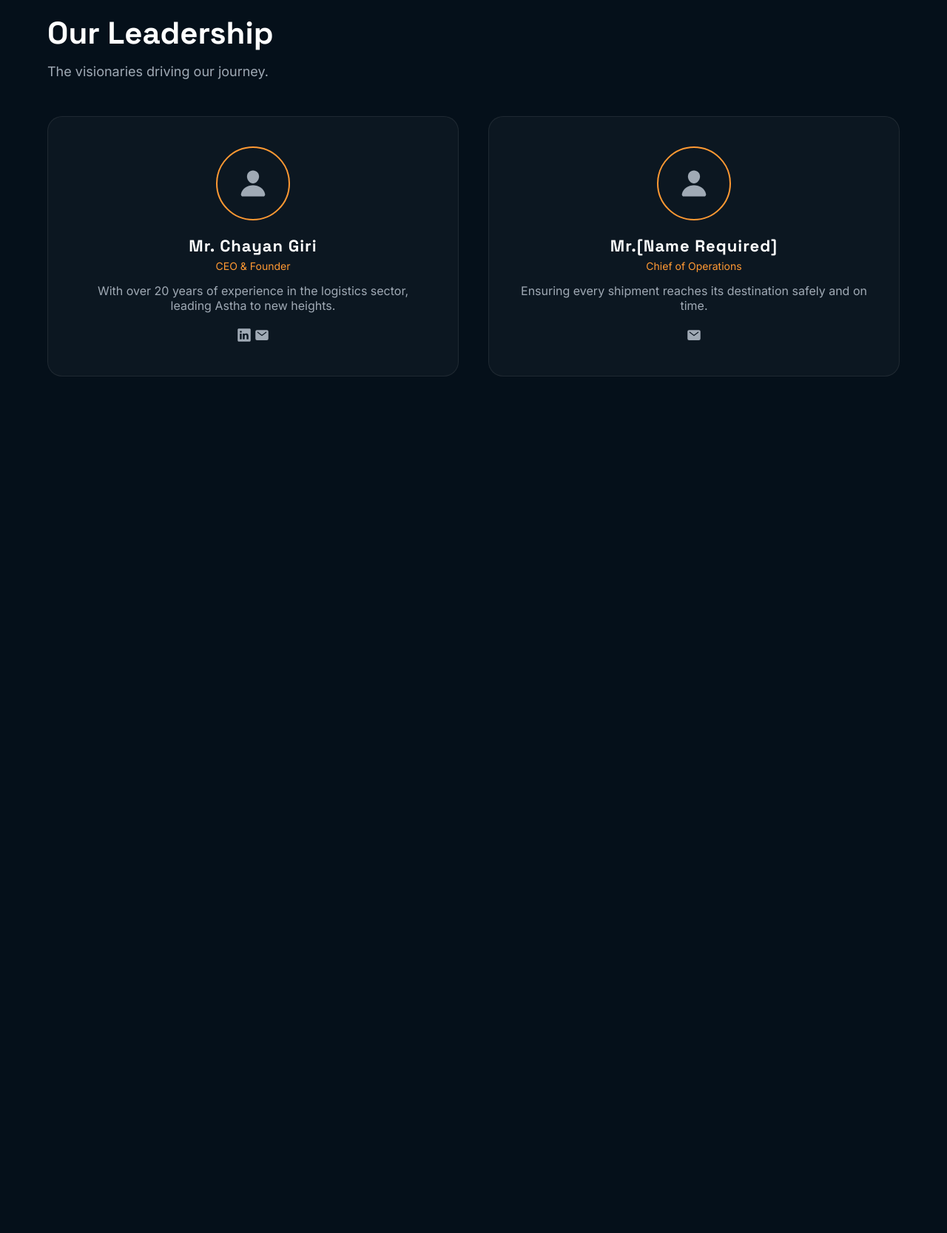
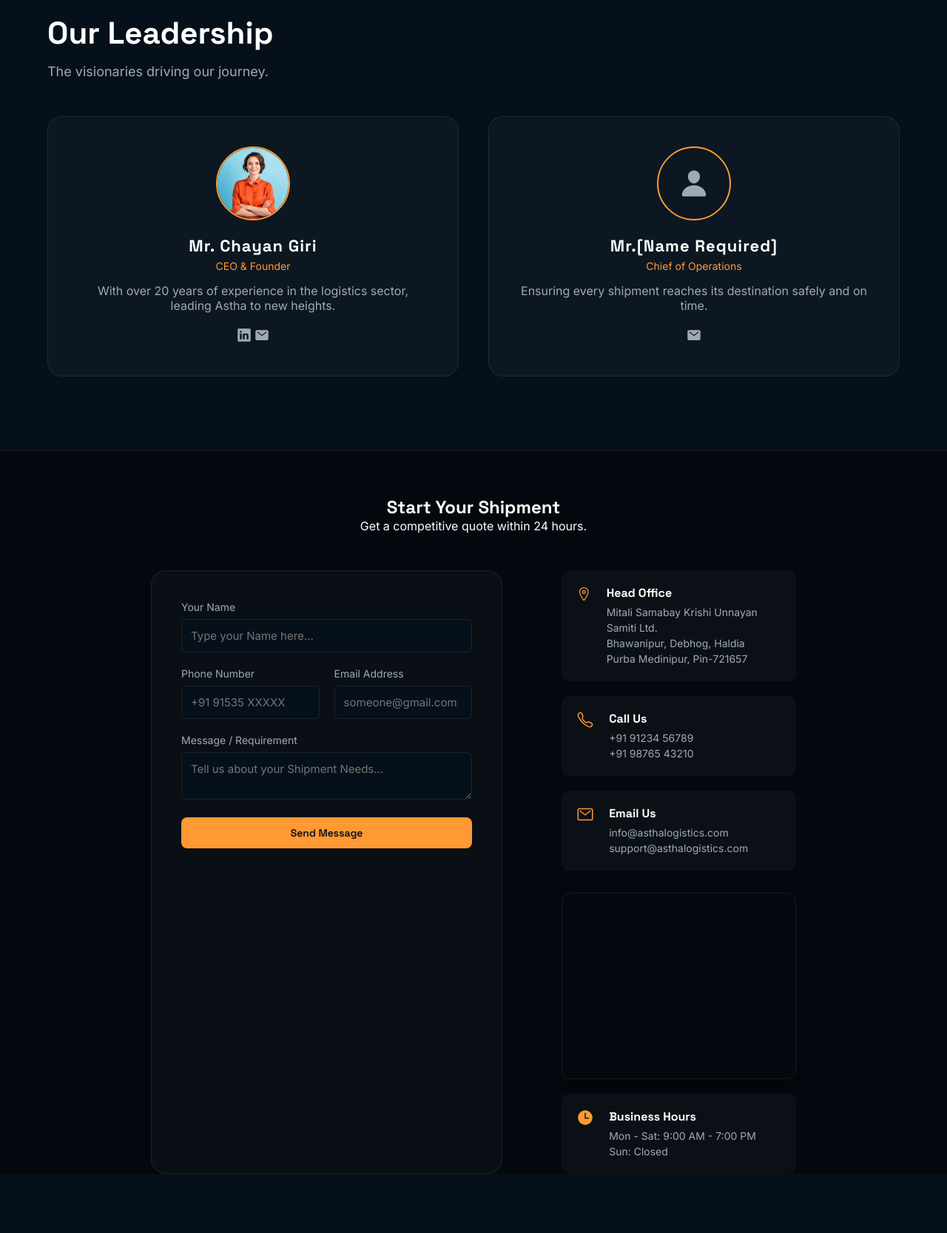
Before and after one commit to Ankan0503/AsthaLogistics, a Django app: page / in a window 1280 px wide. Shown: the part 3829-5496 px from the top of the page at 74% size. Before the commit the page ends 4338 px from the top, so only its background shows below. Run offline with Django 5.2, Linux system fonts and the light colour scheme; a map, chart or similar area stays blank; grey boxes are pictures that could not be loaded.

Commit message:
Designed the Contact Page - a part of Footer

```diff
--- /dev/null
+++ b/static/css/contact.css
@@ -0,0 +1,112 @@
+.contact-section {
+    max-width: 1000px;
+    margin: 0 auto 80px;
+    padding: 0 5%;
+}
+
+.contact-header {
+    text-align: center;
+    margin-bottom: 50px;
+}
+
+.contact-wrapper {
+    display: grid;
+    grid-template-columns: 1.5fr 1fr;
+    gap: 80px;
+}
+
+.glass-form {
+    padding: 40px;
+    border-radius: 20px;
+    background: var(--glass);
+    border: 1px solid var(--glass-border);
+}
+
+.form-group {
+    margin-bottom: 20px;
+}
+
+.form-row {
+    display: grid;
+    grid-template-columns: 1fr 1fr;
+    gap: 20px;
+}
+
+.form-group label {
+    display: block;
+    color: var(--text-gray);
+    font-size: 14px;
+    margin-bottom: 8px;
+}
+
+.form-group input,
+.form-group textarea {
+    width: 100%;
+    padding: 12px;
+    font-family: var(--font-body);
+    font-size: 15px;
+    color: white;
+    border-radius: 6px;
+    background: var(--navy-deep);
+    border: 1px solid var(--glass-border);
+    outline: none;
+}
+
+.form-group input:focus,
+.form-group textarea:focus {
+    outline: none;
+    border: 1px solid var(--saffron);
+}
+
+.width-full {
+    width: 100%;
+}
+
+.contact-info-cards {
+    display: flex;
+    flex-direction: column;
+    gap: 20px;
+    justify-content: center;
+}
+
+.info-card {
+    display: flex;
+    gap: 20px;
+    background: rgba(255, 255, 255, 0.03);
+    padding: 20px;
+    border-radius: 10px;
+}
+
+.info-card:hover {
+    border-color: rgba(255, 255, 255, 0.1);
+    background: rgba(255, 255, 255, 0.05);
+}
+
+.info-card ion-icon {
+    color: var(--saffron);
+    font-size: 24px;
+}
+
+.info-card h4 {
+    margin-bottom: 5px;
+}
+
+.info-card p {
+    font-size: 14px;
+    color: var(--text-gray);
+    line-height: 1.5;
+}
+
+.map-container {
+    position: relative;
+    margin-top: 10px;
+    border-radius: 12px;
+    overflow: hidden;
+    border: 1px solid var(--glass-border);
+    box-shadow: 0 4px 20px rgba(0, 0, 0, 0.3);
+}
+
+.map-container iframe {
+    display: block;
+    filter: grayscale(0.5) invert(0.9) contrast(0.8);
+}
--- /dev/null
+++ b/static/css/footer.css
@@ -0,0 +1,5 @@
+.footer {
+    border-top: 1px solid var(--glass-border);
+    background: #02080d;
+    padding-top: 60px;
+}
--- a/static/css/leadership.css
+++ b/static/css/leadership.css
@@ -30,6 +30,16 @@
     justify-content: center;
     align-items: center;
     margin-bottom: 20px;
+    position: relative;
+    overflow: hidden;
+}
+
+.team-img img {
+    display: block;
+    position: absolute;
+    width: 100%;
+    height: 100%;
+    object-fit: cover;
 }
 
 .team-img ion-icon {
--- a/templates/base.html
+++ b/templates/base.html
@@ -15,6 +15,8 @@
     <script type="module" src="https://unpkg.com/ionicons@7.1.0/dist/ionicons/ionicons.esm.js"></script>
     <script nomodule src="https://unpkg.com/ionicons@7.1.0/dist/ionicons/ionicons.js"></script>
     <link rel="stylesheet" href="{% static 'css/navbar.css' %}">
+    <link rel="stylesheet" href="{% static 'css/contact.css' %}">
+    <link rel="stylesheet" href="{% static 'css/footer.css' %}">
     {% block extra_css %}
     {% endblock %}
 </head>
@@ -33,6 +35,9 @@
     </nav>
     {% block content %}
     {% endblock %}
+    <footer id="contact" class="contact footer">
+        {% include 'partials/contact.html' %}
+    </footer>
 </body>
 
 </html>
--- /dev/null
+++ b/templates/partials/contact.html
@@ -0,0 +1,70 @@
+<div class="contact-section">
+    <div class="contact-header">
+        <h2>
+            Start Your Shipment
+        </h2>
+        <p>Get a competitive quote within 24 hours.</p>
+    </div>
+    <div class="contact-wrapper">
+        <form class="glass-form">
+            <div class="form-group">
+                <label for="userName">Your Name</label>
+                <input type="text" id="userName" placeholder="Type your Name here..." autocomplete="name">
+            </div>
+            <div class="form-row">
+                <div class="form-group">
+                    <label for="userPhone">Phone Number</label>
+                    <input type="tel" id="userPhone" placeholder="+91 91535 XXXXX" autocomplete="tel">
+                </div>
+                <div class="form-group">
+                    <label for="userEmail">Email Address </label>
+                    <input type="email" id="userEmail" placeholder="someone@gmail.com" autocomplete="email">
+                </div>
+            </div>
+            <div class="form-group">
+                <label for="userMessage">Message / Requirement</label>
+                <textarea name="userMessage" id="userMessage"
+                    placeholder="Tell us about your Shipment Needs..."></textarea>
+            </div>
+            <button type="submit" class="cta-primary width-full">Send Message</button>
+        </form>
+        <div class="contact-info-cards">
+            <div class="info-card">
+                <ion-icon name="location-outline"></ion-icon>
+                <div>
+                    <h4>Head Office</h4>
+                    <p>Mitali Samabay Krishi Unnayan Samiti Ltd.<br>Bhawanipur, Debhog, Haldia<br>Purba
+                        Medinipur, Pin-721657</p>
+                </div>
+            </div>
+            <div class="info-card">
+                <ion-icon name="call-outline"></ion-icon>
+                <div>
+                    <h4>Call Us</h4>
+                    <p>+91 91234 56789<br>+91 98765 43210</p>
+                </div>
+            </div>
+            <div class="info-card">
+                <ion-icon name="mail-outline"></ion-icon>
+                <div>
+                    <h4>Email Us</h4>
+                    <p>info@asthalogistics.com<br>support@asthalogistics.com</p>
+                </div>
+            </div>
+            <div class="map-container">
+                <iframe
+                    src="https://www.google.com/maps/embed?pb=!1m18!1m12!1m3!1d231.09684670995395!2d88.06825351622422!3d22.06682024722081!2m3!1f0!2f0!3f0!3m2!1i1024!2i768!4f13.1!3m3!1m2!1s0x3a02f1bc966ff019%3A0x27d915a3083385f9!2sSourav%20steel%20workshop(Swapan%20Gumtya)!5e0!3m2!1sen!2sin!4v1767342327529!5m2!1sen!2sin"
+                    width="100%" height="250" style="border:0;" allowfullscreen="" loading="lazy"
+                    referrerpolicy="no-referrer-when-downgrade" title="Astha Logistics Office Location Map"></iframe>
+            </div>
+            <div class="info-card">
+                <ion-icon name="time"></ion-icon>
+                <div>
+                    <h4>Business Hours</h4>
+                    <p>Mon - Sat: 9:00 AM - 7:00 PM</p>
+                    <p>Sun: Closed</p>
+                </div>
+            </div>
+        </div>
+    </div>
+</div>
--- a/templates/partials/leadership.html
+++ b/templates/partials/leadership.html
@@ -8,6 +8,7 @@
         <div class="team-card">
             <div class="team-img">
                 <ion-icon name="person"></ion-icon>
+                <img src="{% static 'images/3111.webp' %}" alt="">
             </div>
             <h3> Mr. Chayan Giri</h3>
             <span class="designation">CEO & Founder</span>
```
Also changed, not shown: static/images/3111.webp (added).
